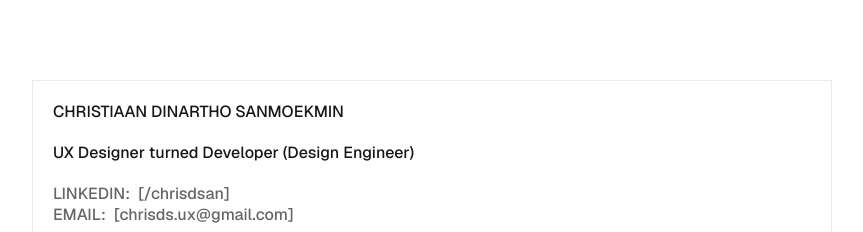
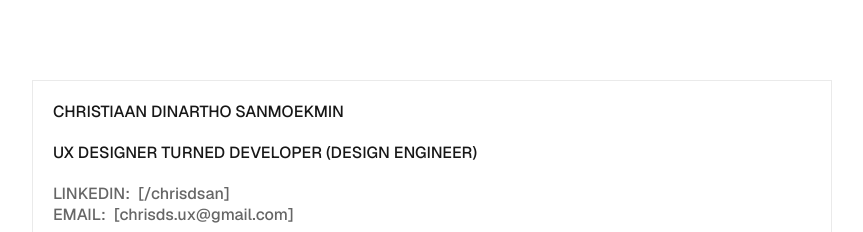
Before and after one commit to Chrisdsan/portfolio_2026, a Next.js app in the folder design-portfolio2026/my-app/: page / in a window 1280 px wide. Shown: the top 232 px of the page, without its empty margins (208-1071 px from the left). Built offline with nearby package versions, Linux system fonts and the light colour scheme.

Commit message:
small change

```diff
--- a/design-portfolio2026/my-app/components/intro.jsx
+++ b/design-portfolio2026/my-app/components/intro.jsx
@@ -4,7 +4,7 @@ export function Intro() {
     return (
         <div className={styles.box}>
             <p>CHRISTIAAN DINARTHO SANMOEKMIN</p>
-            <p>UX Designer turned Developer (Design Engineer)</p>
+            <p>UX DESIGNER TURNED DEVELOPER (DESIGN ENGINEER)</p>
             <div className={styles.linkcontainer}>
                 <div className={styles.linkitem}>
                     <p>LINKEDIN:</p>
```
